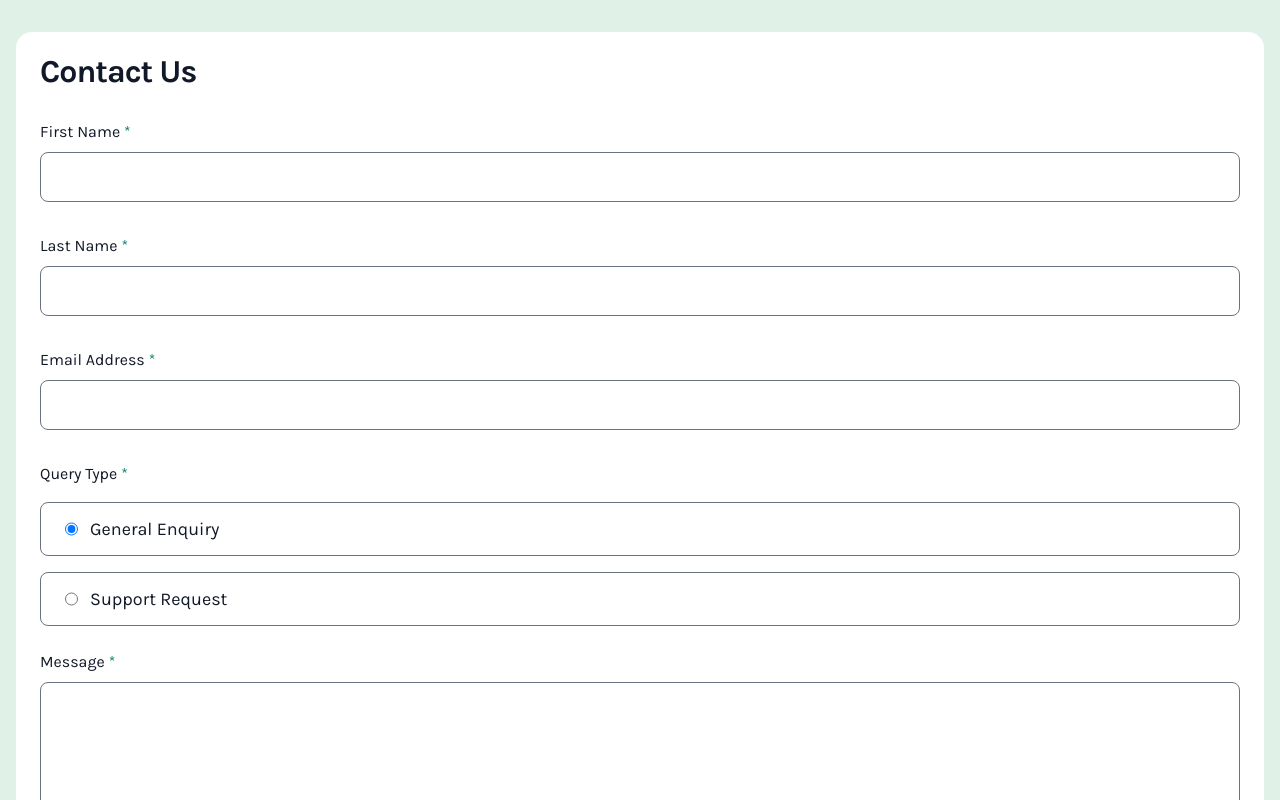
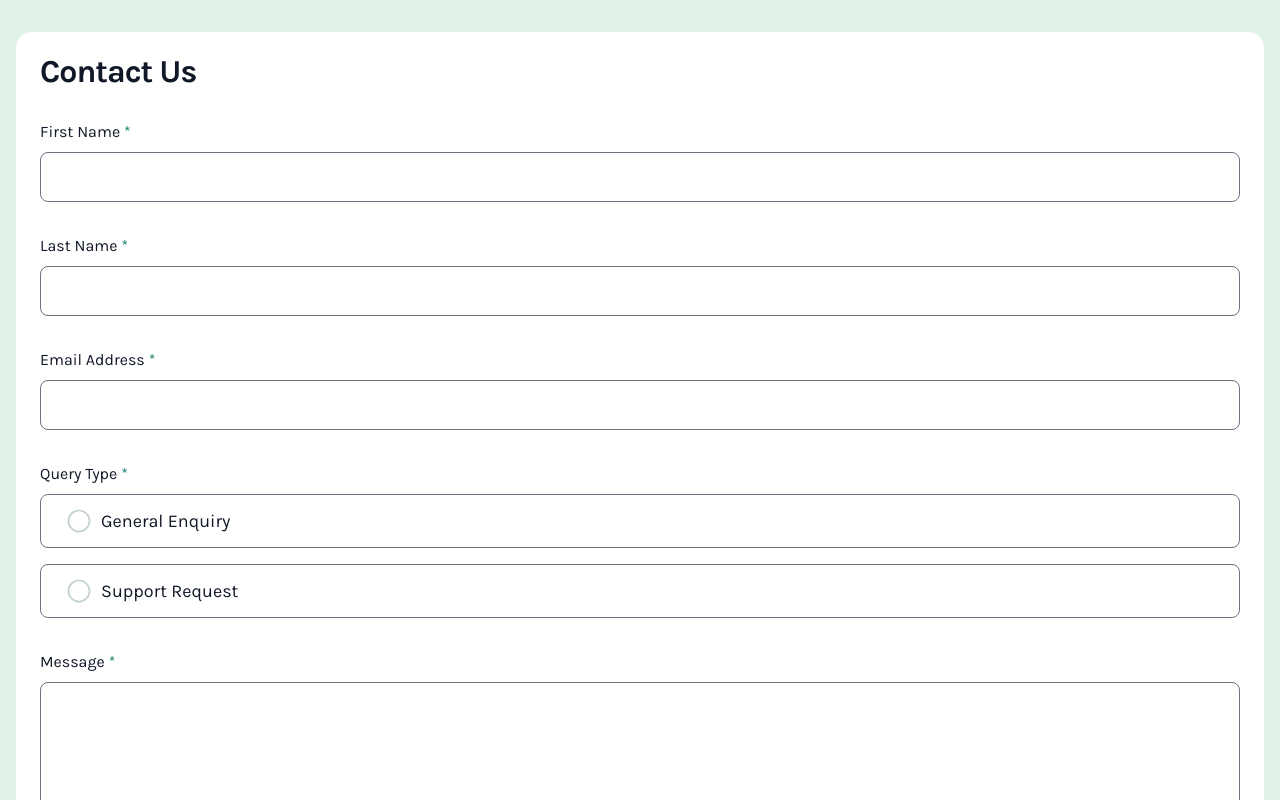
Before and after one commit to raswonders/contact-form, a React (Vite) app: page / in a window 1280 px wide. Shown: the top 800 px of the page. Built offline with nearby package versions, Linux system fonts and the light colour scheme.

Commit message:
add states to radio selection together with error handling

```diff
--- a/src/components/RadioSelection.tsx
+++ b/src/components/RadioSelection.tsx
@@ -1,5 +1,8 @@
+import { useState } from "react";
 import { toCamelCase } from "../utils";
 import { Marker } from "./Marker";
+import radioChecked from "../assets/radio-checked.svg";
+import radioUnchecked from "../assets/radio-unchecked.svg";
 
 interface RadioSelectionProps {
   title: string;
@@ -12,31 +15,63 @@ export function RadioSelection({
   options,
   required,
 }: RadioSelectionProps) {
+  const [optionSelected, setOptionSelected] = useState("");
+  const [isValid, setIsValid] = useState(true);
+  const [errorMessage, setErrorMessage] = useState("");
+
+  function handleBlur(event: React.FocusEvent<HTMLInputElement>) {
+    const input = event.currentTarget;
+
+    if (input?.checkValidity()) {
+      setIsValid(true);
+      setErrorMessage("");
+    }
+  }
+
+  function handleInvalid(event: React.InvalidEvent<HTMLInputElement>) {
+    const input = event.currentTarget;
+    setIsValid(false);
+    setErrorMessage(input.validationMessage);
+  }
+
   return (
-    <fieldset className="space-y-4">
-      <legend className="font-karla">
+    <fieldset className="space-y-2 font-karla">
+      <legend>
         {title}
         <Marker required={required} />
       </legend>
+      <div className="space-y-4">
         {options.map((option, i) => {
           return (
             <div
               key={option}
-            className="flex gap-3 border border-gray-500 py-3 px-6 rounded-lg"
+              className={`flex gap-3 border ${isValid ? "border-gray-500" : "border-red"} hover:border-green-600 focus:border-green-600 focus:outline-none rounded-lg`}
             >
+              <label className="w-full flex gap-2 text-lg  py-3 px-6">
+                <img
+                  src={
+                    optionSelected === option ? radioChecked : radioUnchecked
+                  }
+                  aria-hidden
+                />
                 <input
-              {...(i === 0 ? { defaultChecked: true } : {})}
                   name={toCamelCase(title)}
                   type="radio"
                   value={option}
                   id={`option${i}`}
+                  className="sr-only"
+                  onChange={() => setOptionSelected(option)}
+                  onInvalid={handleInvalid}
+                  onBlur={handleBlur}
+                  required={required}
                 />
-            <label className="font-karla text-lg" htmlFor={`option${i}`}>
                 {option}
               </label>
             </div>
           );
         })}
+      </div>
+      <div className="text-red">{errorMessage}</div>
     </fieldset>
   );
 }
```
Also changed, not shown: src/assets/radio-checked.svg (added), src/assets/radio-unchecked.svg (added). Lines whose indentation alone changed are shown as unchanged.
